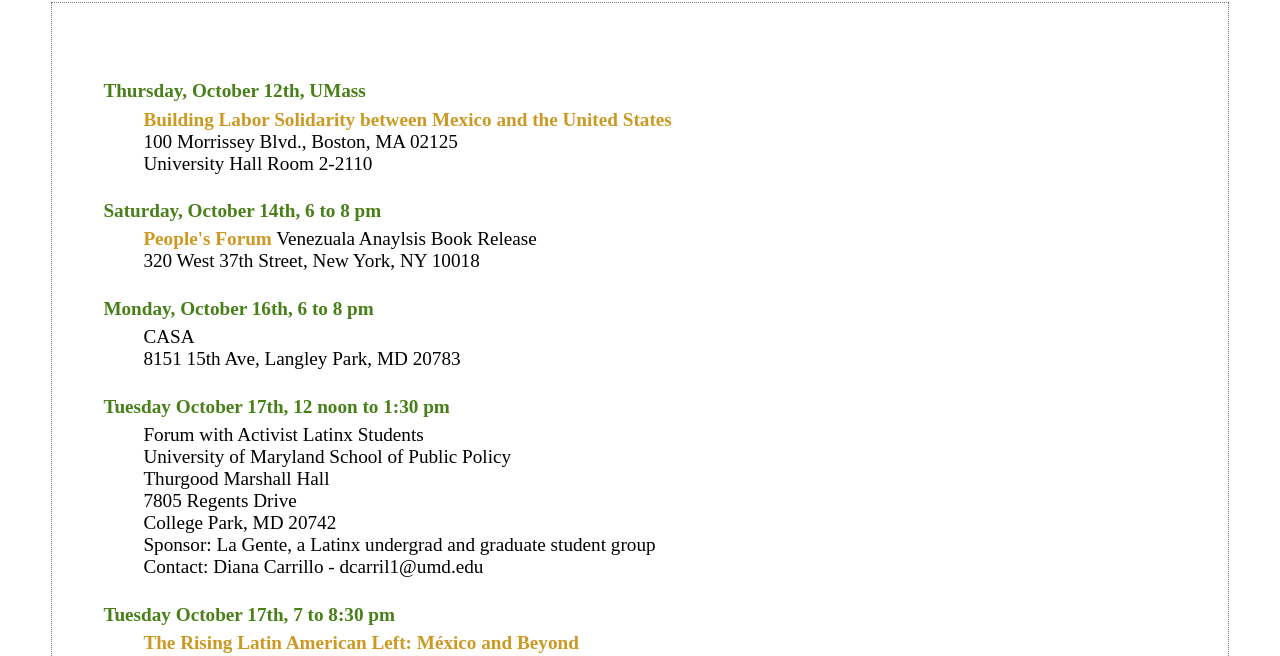
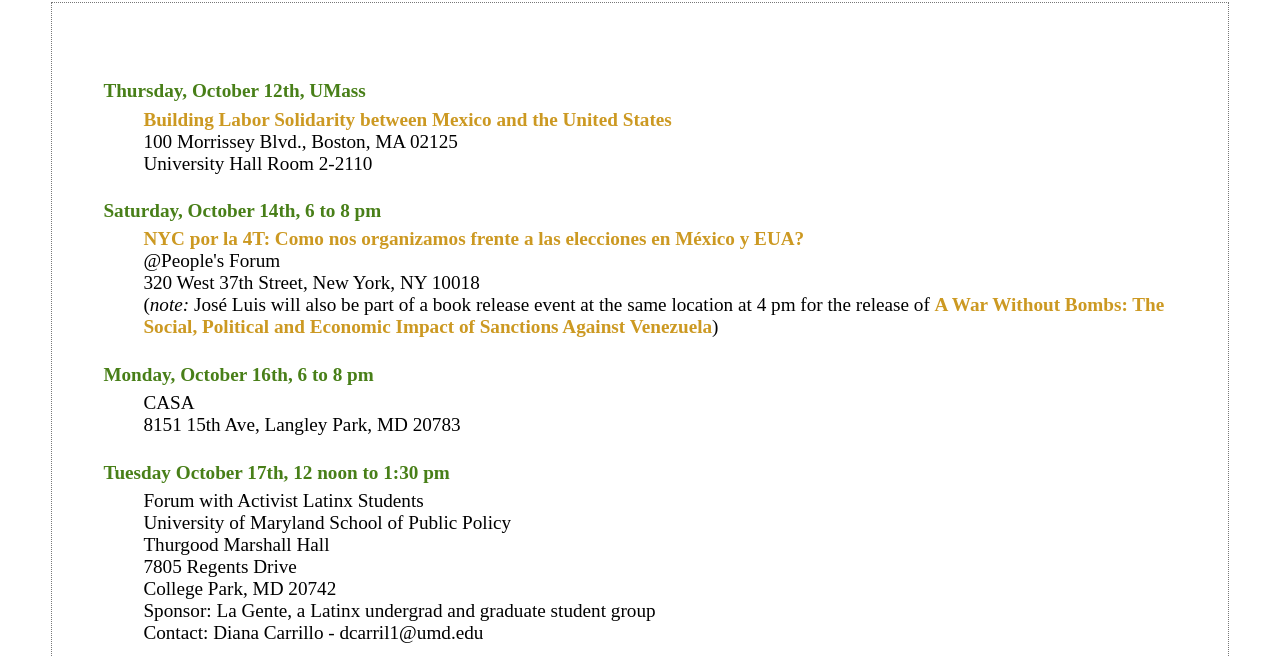
Before and after one commit to jelkner/MexicoSolidarityTourFall2023, a plain HTML site: page calendar.html in a window 1280 px wide. Shown: the part 96-752 px from the top of the page. Drawn offline with Linux system fonts and the light colour scheme.

Commit message:
Update NYC events

```diff
--- a/calendar.html
+++ b/calendar.html
@@ -22,9 +22,15 @@
 
 <dt>Saturday, October 14th, 6 to 8 pm</dt>
 <dd>
-<a href="https://peoplesforum.org/">People's Forum</a> Venezuala Anaylsis Book
-Release<br>
-320 West 37th Street, New York, NY 10018
+<a href="https://actionnetwork.org/events/nyc-por-la-4t/">NYC por la 4T: Como
+nos organizamos frente a las elecciones en México y EUA?</a><br>
+@People's Forum<br>
+320 West 37th Street, New York, NY 10018<br>
+(<i>note:</i> José Luis will also be part of a book release event at the same
+location at 4 pm for the release of
+<a href="https://peoplesforum.org/events/a-war-without-bombs-a-venezuelanalysis-book-presentation-and-talk/">
+A War Without Bombs: The Social, Political and Economic Impact of Sanctions
+Against Venezuela</a>)
 </dd>
 
 <dt>Monday, October 16th, 6 to 8 pm</dt>
```
